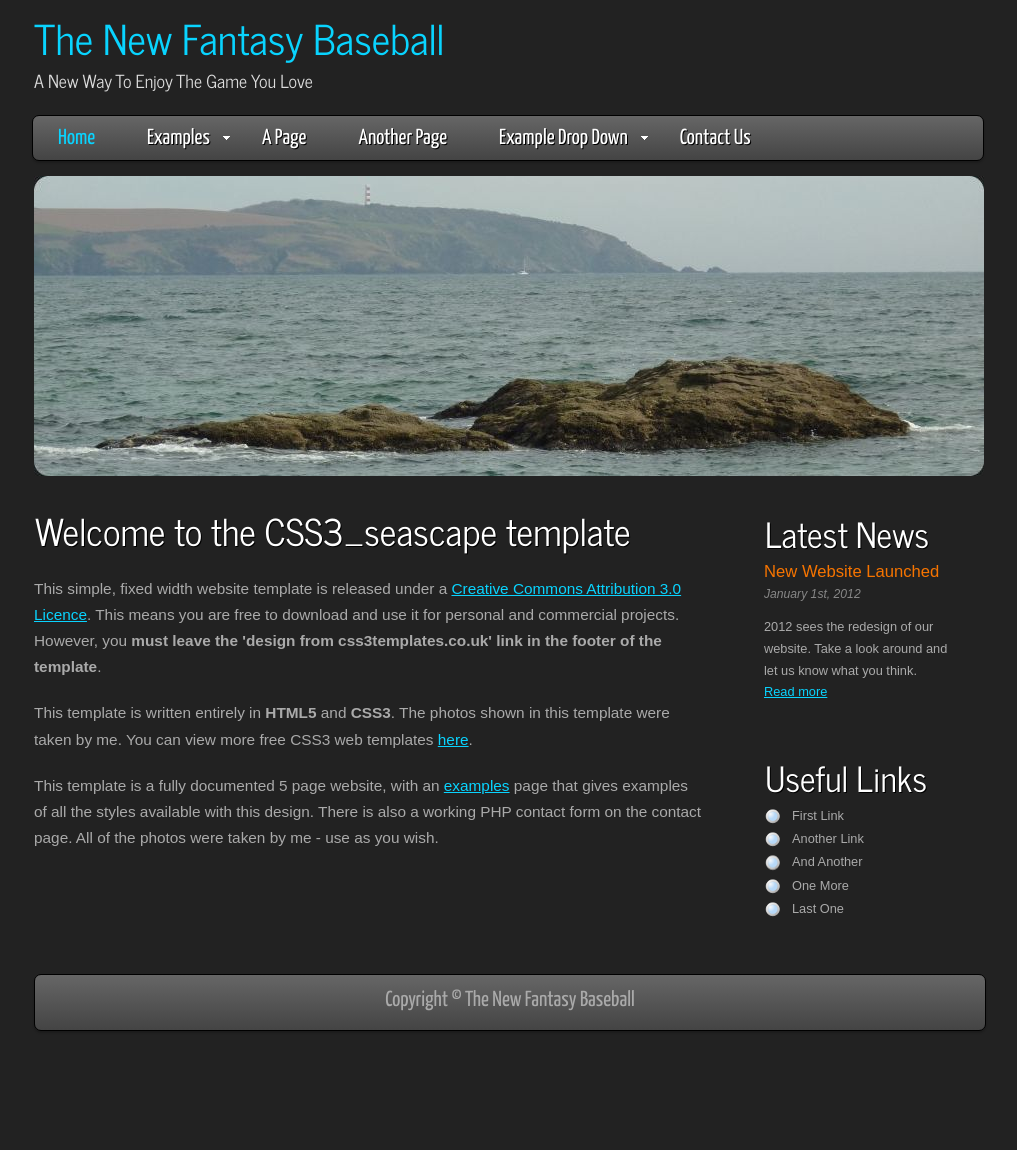
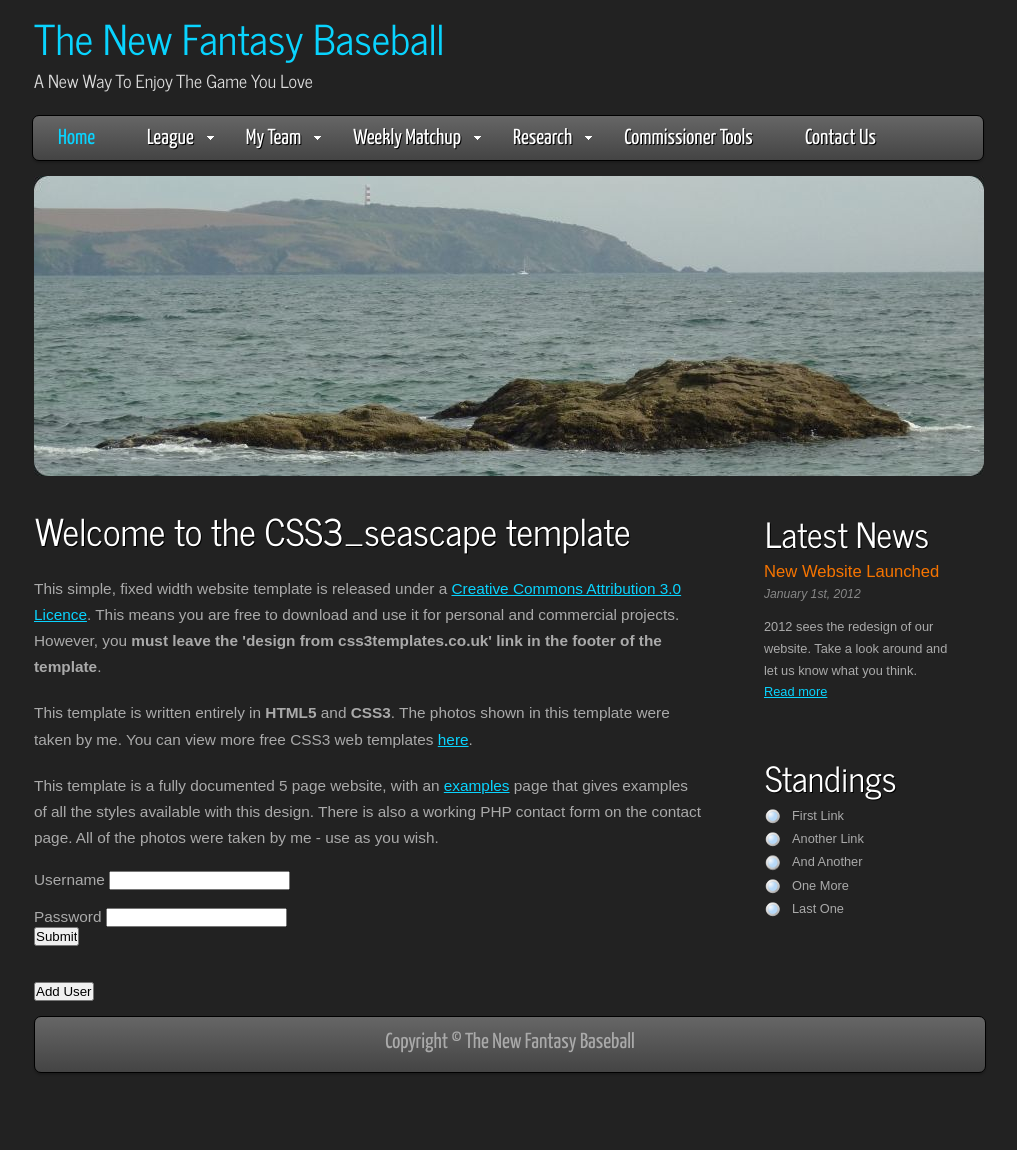
Before and after one commit to NealSchneier/dev, a Django app: template mlb/fantasy/template/index.html in a window 1280 px wide. Shown: the whole page, without its empty margins (131-1148 px from the left). Before the commit the page ends 1031 px from the top, so only its background shows below. Run offline with Django 3.2, Linux system fonts and the light colour scheme; the template is opened without the code that fills it, so the values that code supplies are empty.

Commit message:
ui update

```diff
--- a/mlb/fantasy/template/base.html
+++ b/mlb/fantasy/template/base.html
@@ -16,50 +16,44 @@
     <header>
       <div id="logo">
         <div id="logo_text">
-          <!-- class="logo_colour", allows you to change the colour of the text -->
-          <h1><a href="../temp"><span class="logo_colour">The New Fantasy Baseball</span></a></h1>
+          <h1><a href="temp"><span class="logo_colour">The New Fantasy Baseball</span></a></h1>
           <h2>A New Way To Enjoy The Game You Love</h2>
         </div>
       </div>
       <nav>
         <ul class="sf-menu" id="nav">
-          <li class="selected"><a href="index.html">Home</a></li>
-          <li><a href="#">Examples</a>
-          <ul>
-              <li><a href="../addLeague">Drop Down One</a></li>
-              <li><a href="#">Drop Down Two</a>
-                <ul>
-                  <li><a href="#">Sub Drop Down One</a></li>
-                  <li><a href="#">Sub Drop Down Two</a></li>
-                  <li><a href="#">Sub Drop Down Three</a></li>
-                  <li><a href="#">Sub Drop Down Four</a></li>
-                  <li><a href="#">Sub Drop Down Five</a></li>
-                </ul>
-              </li>
-              <li><a href="#">Drop Down Three</a></li>
-              <li><a href="#">Drop Down Four</a></li>
-              <li><a href="#">Drop Down Five</a></li>
+          <li class="selected"><a href="/temp">Home</a></li>
+          <li><a href="#">League</a>
+            <ul>
+              <li><a href="/leagueStandings">League Standings</a></li>
+              <li><a href="/messages">Messages</a></li>
+              <li><a href="#">Scoring and Settings</a></li>
+              <li><a href="#">Email League</a></li>
+              <li><a href="#">Head to Head Stats</a></li>
             </ul>
           </li>
-          <li><a href="page.html">A Page</a></li>
-          <li><a href="another_page.html">Another Page</a></li>
-          <li><a href="#">Example Drop Down</a>
+          <li><a href="page.html">My Team</a>
             <ul>
-              <li><a href="#">Drop Down One</a></li>
-              <li><a href="#">Drop Down Two</a>
-                <ul>
-                  <li><a href="#">Sub Drop Down One</a></li>
-                  <li><a href="#">Sub Drop Down Two</a></li>
-                  <li><a href="#">Sub Drop Down Three</a></li>
-                  <li><a href="#">Sub Drop Down Four</a></li>
-                  <li><a href="#">Sub Drop Down Five</a></li>
-                </ul>
-              </li>
-              <li><a href="#">Drop Down Three</a></li>
-              <li><a href="#">Drop Down Four</a></li>
-              <li><a href="#">Drop Down Five</a></li>
+              <li><a href="/leagueStandings">Weekly Picks</a></li>
+              <li><a href="/messages">Messages</a></li>
+              <li><a href="#">Scoring and Settings</a></li>
+              <li><a href="#">Email League</a></li>
+              <li><a href="#">Head to Head Stats</a></li>
             </ul>
           </li>
+          <li><a href="another_page.html">Weekly Matchup</a>
+            <ul>
+              <li><a href="#">My Matchup</a></li>
+              <li><a href="#">All Matchups</a></li>
+            </ul>
+            </li>
+          <li><a href="#">Research</a>
+            <ul>
+              <li><a href="#">Player Research</a></li>
+              <li><a href="#">Team Research</a></li>
+            </ul>
+          </li>
+          <li><a href="/commisionerTools">Commissioner Tools</a></li>
           <li><a href="#">Contact Us</a></li>
         </ul>
       </nav>
@@ -80,7 +74,7 @@
           <p>2012 sees the redesign of our website. Take a look around and let us know what you think.<br /><a href="#">Read more</a></p>
         </div>
         <div class="sidebar">
-          <h3>Useful Links</h3>
+          <h3>Standings</h3>
           <ul>
             <li><a href="#">First Link</a></li>
             <li><a href="#">Another Link</a></li>
--- a/mlb/fantasy/template/index.html
+++ b/mlb/fantasy/template/index.html
@@ -5,4 +5,24 @@
         <p>This template is written entirely in <strong>HTML5</strong> and <strong>CSS3</strong>. The photos shown in this template were taken by me. You can view more free CSS3 web templates <a href="http://www.css3templates.co.uk">here</a>.</p>
         <p>This template is a fully documented 5 page website, with an <a href="examples.html">examples</a> page that gives examples of all the styles available with this design. There is also a working PHP contact form on the contact page. All of the photos were taken by me - use as you wish.</p>
 
+
+
+
+<form method="post">
+
+{% csrf_token %}
+    <label>Username</label>
+    <input id="username" type="text" name="username" maxlength="30" /><br />
+    <br/>
+    <label>Password</label>
+    <input id="password" type="password" name="password" maxlength="128" /><br />
+
+    <input type="submit" value="Submit" />
+
+</form>
+
+<br/>
+<br/>
+<a href="/user"><input type="button" name="add_user" id="add_user" value='Add User'/></a>
+
 {% endblock %}
--- a/mlb/mlb/settings.py
+++ b/mlb/mlb/settings.py
@@ -113,7 +113,8 @@ TEMPLATE_DIRS = (
     # Always use forward slashes, even on Windows.
     # Don't forget to use absolute paths, not relative paths.
     #"/mlb/template",
-    "./fantasy/template"
+    "./fantasy/template",
+    "/home/neal/git/dev/mlb/fantasy/template/"
 )
 
 INSTALLED_APPS = (
--- a/mlb/mlb/urls.py
+++ b/mlb/mlb/urls.py
@@ -7,7 +7,7 @@ admin.autodiscover()
 urlpatterns = patterns('',
     # Examples:
     #url(r'^weekly$', 'fantasy.views.weekly'),
-    url(r'^teams$', 'fantasy.views.teams'),
+    url(r'^teams/$', 'fantasy.views.teams'),
     url(r'^scoreboards/date/(\d{8})/$', 'fantasy.views.scoreboards'),
     url(r'^game/name/(\d+)/$', 'fantasy.views.league'),
     url(r'^game/date/(\d{8})/$', 'fantasy.views.game'),
@@ -16,6 +16,7 @@ urlpatterns = patterns('',
     url(r'^addLeague/$', 'fantasy.views.add_league'),
     url(r'^user/(\d{8})/daily/(\d{8})/$', 'fantasy.views.daily_picks'),
     url(r'^temp/$','fantasy.views.temp'),
+    url(r'^logout/$','fantasy.views.logout_view'),
     # Uncomment the admin/doc line below to enable admin documentation:
     url(r'^admin/doc/', include('django.contrib.admindocs.urls')),
 
```
Also changed, not shown: mlb/fantasy/template/addLeague.html (+5 -2 lines), mlb/fantasy/template/boxscores.html (+6 -3 lines), mlb/fantasy/template/scoreboards.html (+9 -4 lines), mlb/fantasy/template/teams.html (+6 -3 lines), mlb/fantasy/views.py (+39 -12 lines).
